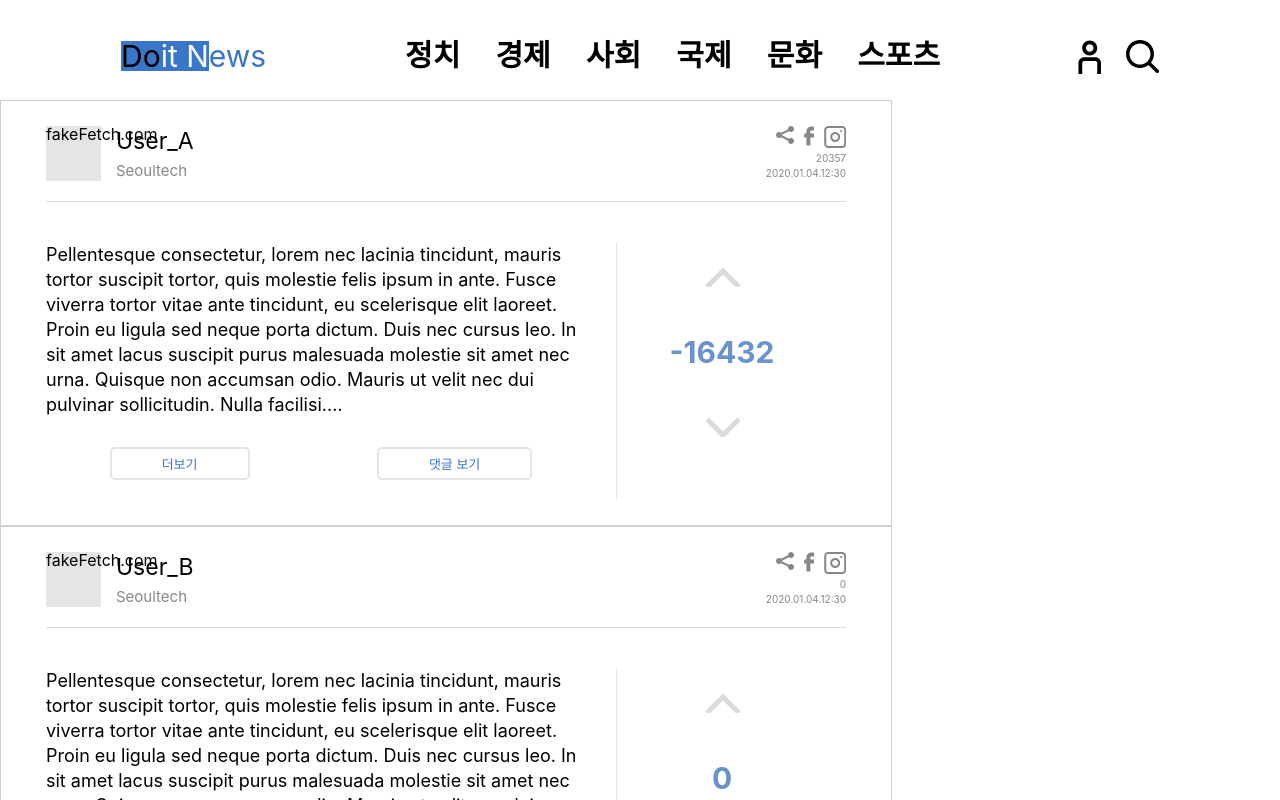
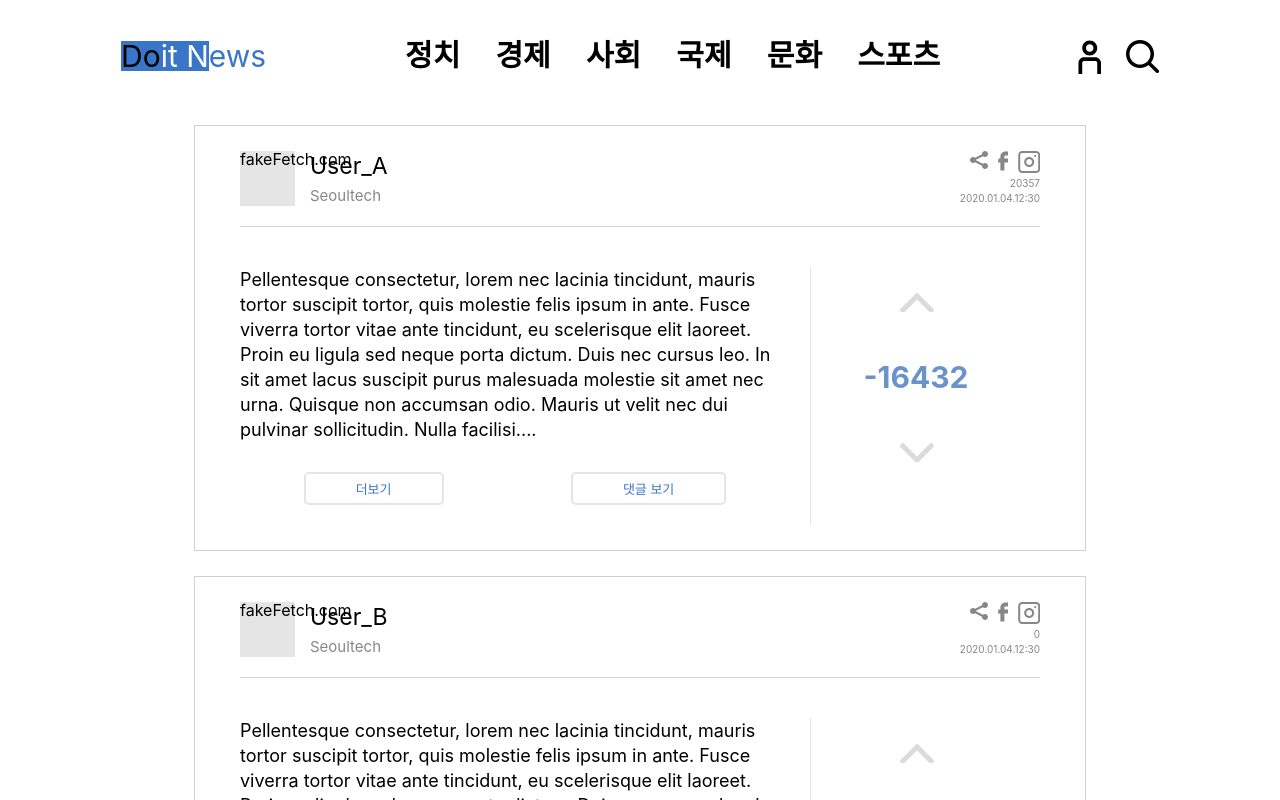
Before and after one commit to DINTeam/do-it-news-web-front, a Next.js app: page / in a window 1280 px wide. Shown: the top 800 px of the page. Built offline with nearby package versions, Linux system fonts and the light colour scheme.

Commit message:
card 가운데 정렬

```diff
--- a/components/card/card.module.css
+++ b/components/card/card.module.css
@@ -13,3 +13,9 @@
 .bottomArea{
     display: flex;
 }
+
+.container{
+    display: flex;
+    justify-content: center;
+    margin: 25px;
+}
--- a/components/card/index.js
+++ b/components/card/index.js
@@ -57,6 +57,7 @@ const Card = props => {
   };
 
   return (
+    <div className={styles.container}>
       <div className={styles.card}>
         <Header
           profileImg={news.profileImg}
@@ -93,6 +94,7 @@ const Card = props => {
           />
         )}
       </div>
+    </div>
   );
 };
 
```
Also changed, not shown: 1 other file (tests, documents, lock files or other folders). Lines whose indentation alone changed are shown as unchanged.
